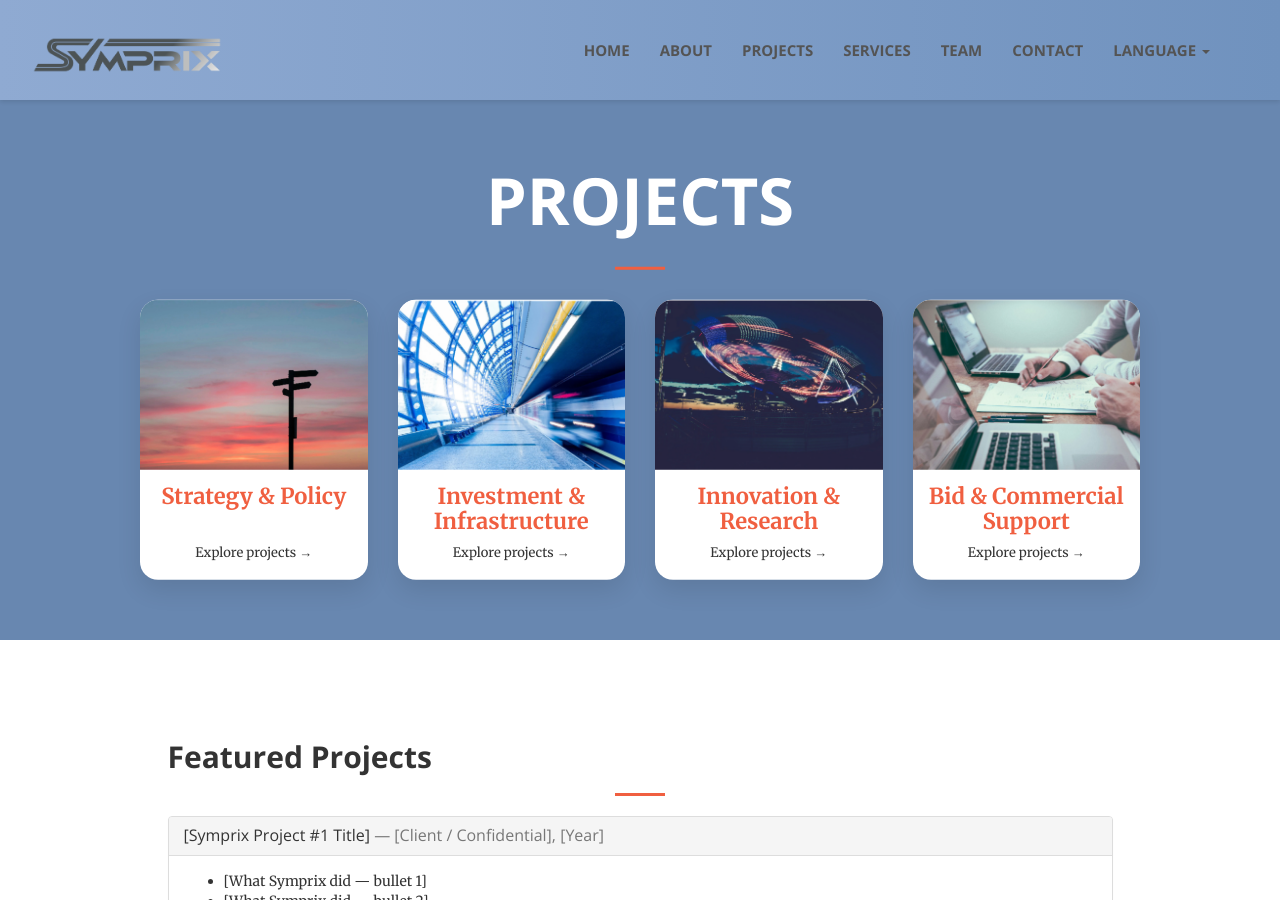
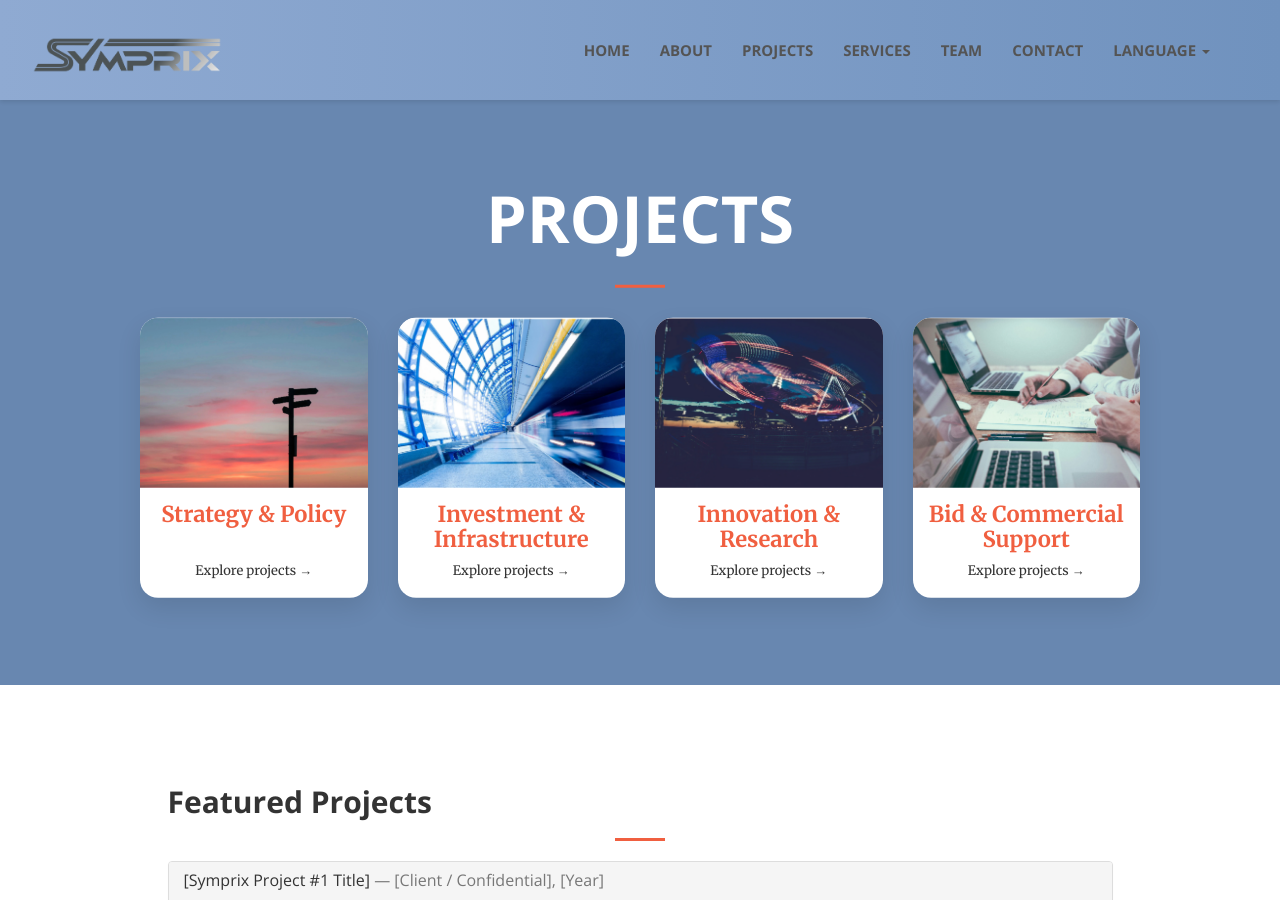
Before and after one commit to CD-Symprix/symprix, a Jekyll site: the page projects.html, which Jekyll copies as it is, in a window 1280 px wide and 900 px high. Built offline with Jekyll 4.4.1, drawn with Linux system fonts in a browser that asks for light colours.

Commit message:
Update projects.html

```diff
--- a/projects.html
+++ b/projects.html
@@ -134,9 +134,9 @@
     /* ===== Projects hero height override (must be LAST) ===== */
 
     header.masthead.projects-hero {
-      min-height: 60vh !important;     /* controls total blue height */
+      min-height: 65vh !important;     /* controls total blue height */
       padding-top: 20px !important;   /* keeps title away from nav */
-      padding-bottom: 30px !important; /* small breathing room under cards */
+      padding-bottom: 20px !important; /* small breathing room under cards */
     }
 
     header.masthead.projects-hero .header-content-inner{
```
